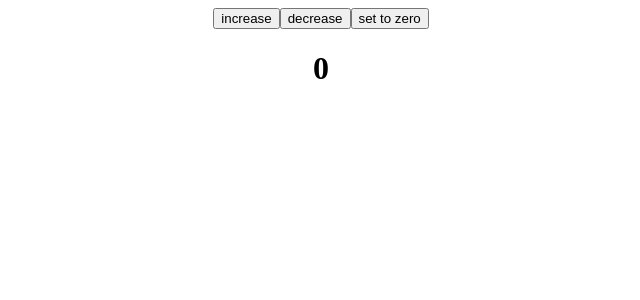
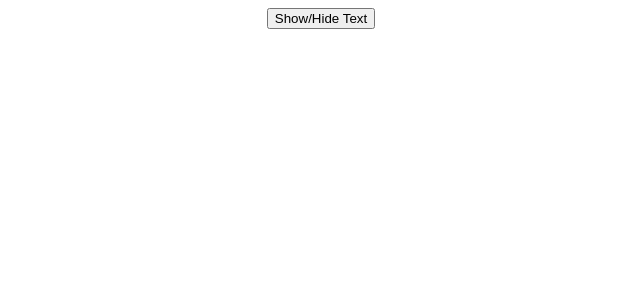
Before and after one commit to Dudam-Neeraj-Dattu/React-Learning-and-Projects, a React (Create React App) app: page / in a window 1280 px wide. Shown: the top 300 px of the page, without its empty margins (319-959 px from the left). Built offline with nearby package versions, Linux system fonts and the light colour scheme.

Commit message:
checking useeffect case

```diff
--- a/src/App.js
+++ b/src/App.js
@@ -1,29 +1,24 @@
 import './App.css';
-import { useState } from 'react'
+import { useState, useEffect } from 'react'
+import { Text } from './Text';
 
 const App = () => {
 
-    const [count, setCount] = useState(0)
 
-    const increase = () => {
-        setCount(count + 1)
+    const [showtext, setShowText] = useState(false);
+
+    const showText = () => {
+        setShowText(!showtext)
     }
-
-    const decrease = () => {
-        setCount(count - 1)
-    }
-
-    const setzero = () => {
-        setCount(0);
-    }
-
 
     return (
         <div className="App">
-            <button onClick={increase}>increase</button>
-            <button onClick={decrease}>decrease</button>
-            <button onClick={setzero}>set to zero</button>
-            <h1>{count}</h1>
+            <button style={{ cursor: 'pointer' }} onClick={showText}>Show/Hide Text</button>
+            <br />
+
+            {showtext && <Text />}
+
+
         </div>
     );
 }
--- /dev/null
+++ b/src/Text.js
@@ -0,0 +1,25 @@
+import { useState, useEffect } from 'react'
+
+export const Text = () => {
+
+    const [text, setText] = useState('');
+
+    const updateText = (e) => {
+        setText(e.target.value);
+    }
+
+    useEffect(() => {
+        console.log("Mounted");
+
+        return (() => {
+            console.log("Unmounted")
+        })
+    }, [])
+
+    return (
+        <div>
+            <input type="text" name="" id="" onChange={updateText} />
+            <h3>{text}</h3>
+        </div>
+    )
+}
```
